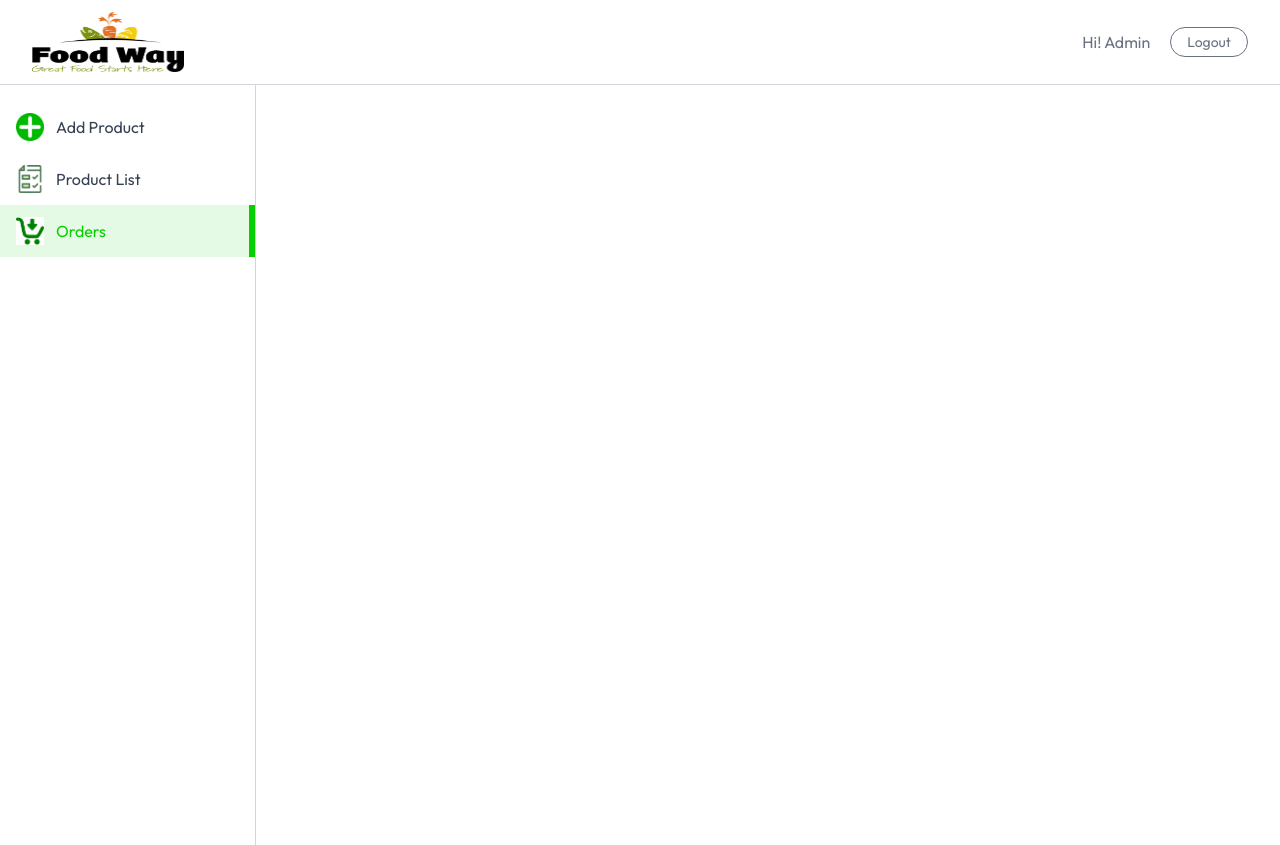
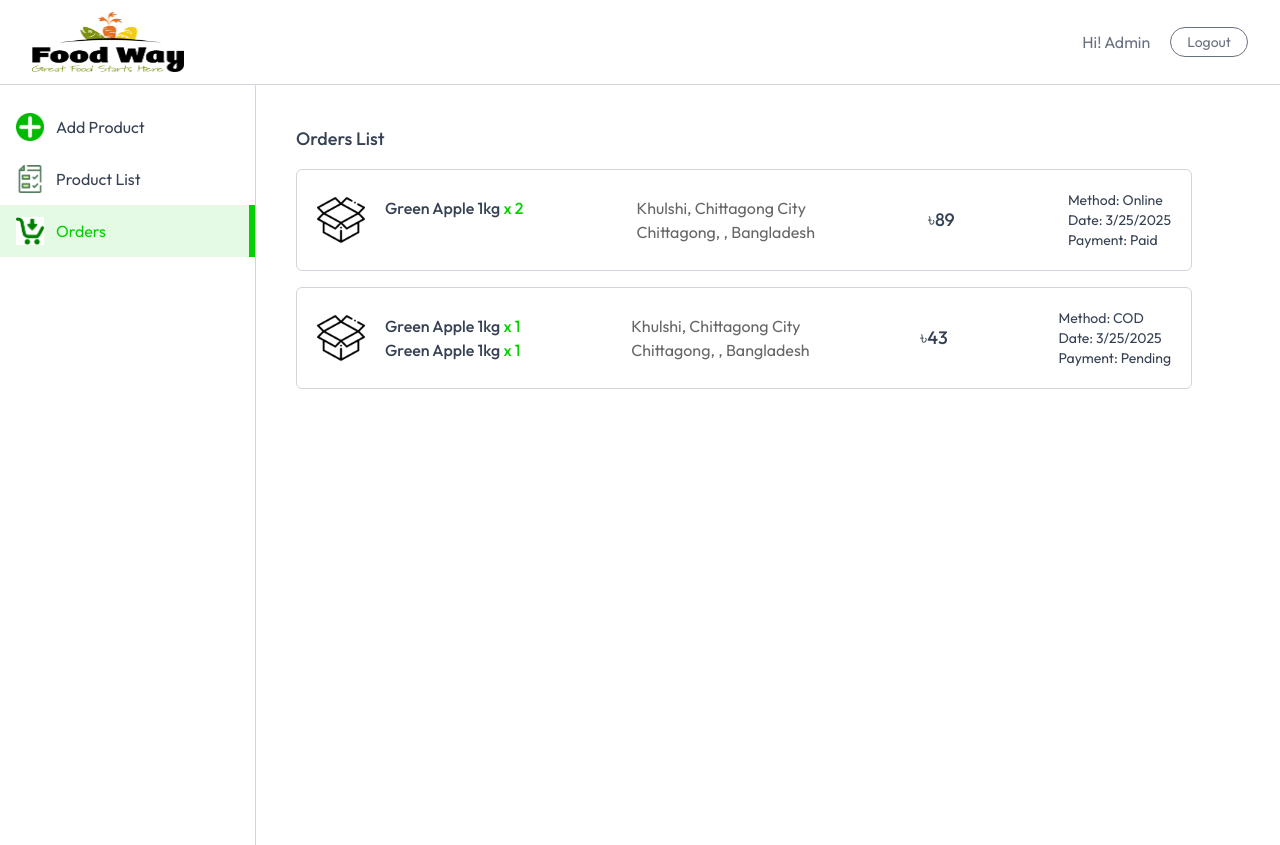
Before and after one commit to hasan8162/Food-Way, a React (Vite) app in the folder frontend/: page /seller/orders in a window 1280 px wide. Both pictures are taken after typing "name@example.com", "Sample123" into the empty fields and a click on the button "Login". Built offline with nearby package versions, Linux system fonts and the light colour scheme.

Commit message:
completed orders page in admin section

```diff
--- a/frontend/src/assets/assets.js
+++ b/frontend/src/assets/assets.js
@@ -25,6 +25,7 @@
 import list from "./list.png"
 import order from "./order_icon.png"
 import upload_area from "./upload.jpg"
+import box from "./box.png"
 
 export const assets = {
     logo,
@@ -42,7 +43,8 @@
     add_icon,
     list,
     order,
-    upload_area
+    upload_area,
+    box
 }
 
 export const categories = [
--- a/frontend/src/pages/seller/Orders.jsx
+++ b/frontend/src/pages/seller/Orders.jsx
@@ -1,11 +1,58 @@
-import React from 'react'
+import React, { useEffect, useState } from 'react'
+import { useAppContext } from '../../context/AppContext';
+import { assets, dummyOrders } from '../../assets/assets';
 
 const Orders = () => {
-  return (
-    <div>
 
-    </div>
-  )
+    const {currency} = useAppContext()
+    const [orders, setOrders] = useState([])
+    const fetchOrders = async () => {
+      setOrders(dummyOrders)
+    }
+
+    useEffect(() => {
+      fetchOrders()
+    }, [])
+
+    return (
+        <div className='no-scrollbar flex-1 h-[95vh] overflow-y-scroll'>
+        <div className="md:p-10 p-4 space-y-4">
+            <h2 className="text-lg font-medium">Orders List</h2>
+            {orders.map((order, index) => (
+                <div key={index} className="flex flex-col md:items-center md:flex-row gap-5 justify-between p-5 max-w-4xl rounded-md border border-gray-300">
+                    <div className="flex gap-5 max-w-80">
+                        <img className="w-12 h-12 object-cover" src={assets.box} alt="boxIcon" />
+                        <div>
+                            {order.items.map((item, index) => (
+                                <div key={index} className="flex flex-col">
+                                    <p className="font-medium">
+                                        {item.product.name} {" "} <span className="text-primary">x {item.quantity}</span>
+                                    </p>
+                                </div>
+                            ))}
+                        </div>
+                    </div>
+
+                    <div className="text-sm md:text-base text-black/60">
+                        <p className='text-black/80'>{order.address.firstName} {order.address.lastName}</p>
+                        <p>{order.address.street}, {order.address.city} </p>
+                        <p> {order.address.state}, {order.address.zipcode}, {order.address.country}</p>
+                        <p></p>
+                        <p>{order.address.phone}</p>
+                    </div>
+
+                    <p className="font-medium text-lg my-auto">{currency}{order.amount}</p>
+
+                    <div className="flex flex-col text-sm">
+                        <p>Method: {order.paymentType}</p>
+                        <p>Date: {new Date(order.createdAt).toLocaleDateString()}</p>
+                        <p>Payment: {order.isPaid ? "Paid" : "Pending"}</p>
+                    </div>
+                </div>
+            ))}
+        </div>
+        </div>
+    );
 }
 
 export default Orders
```
Also changed, not shown: frontend/src/assets/box.png (added).
